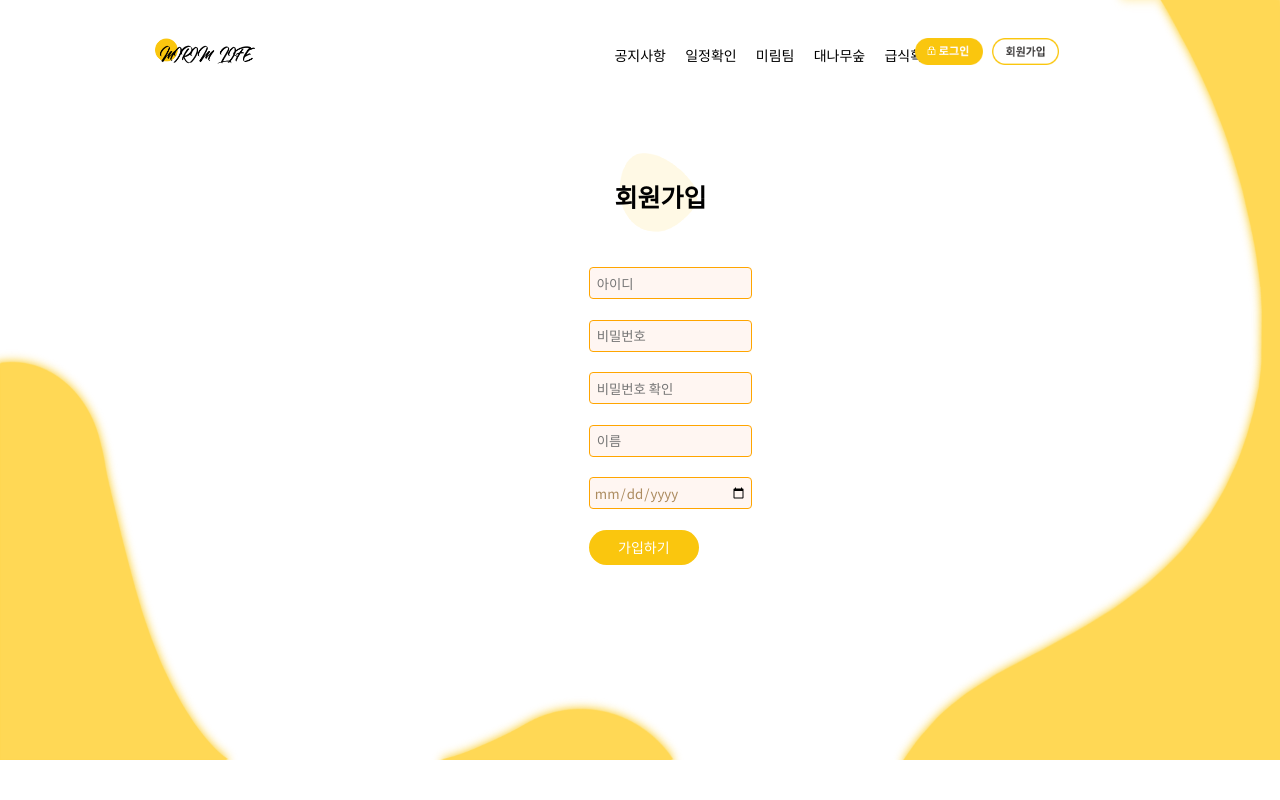
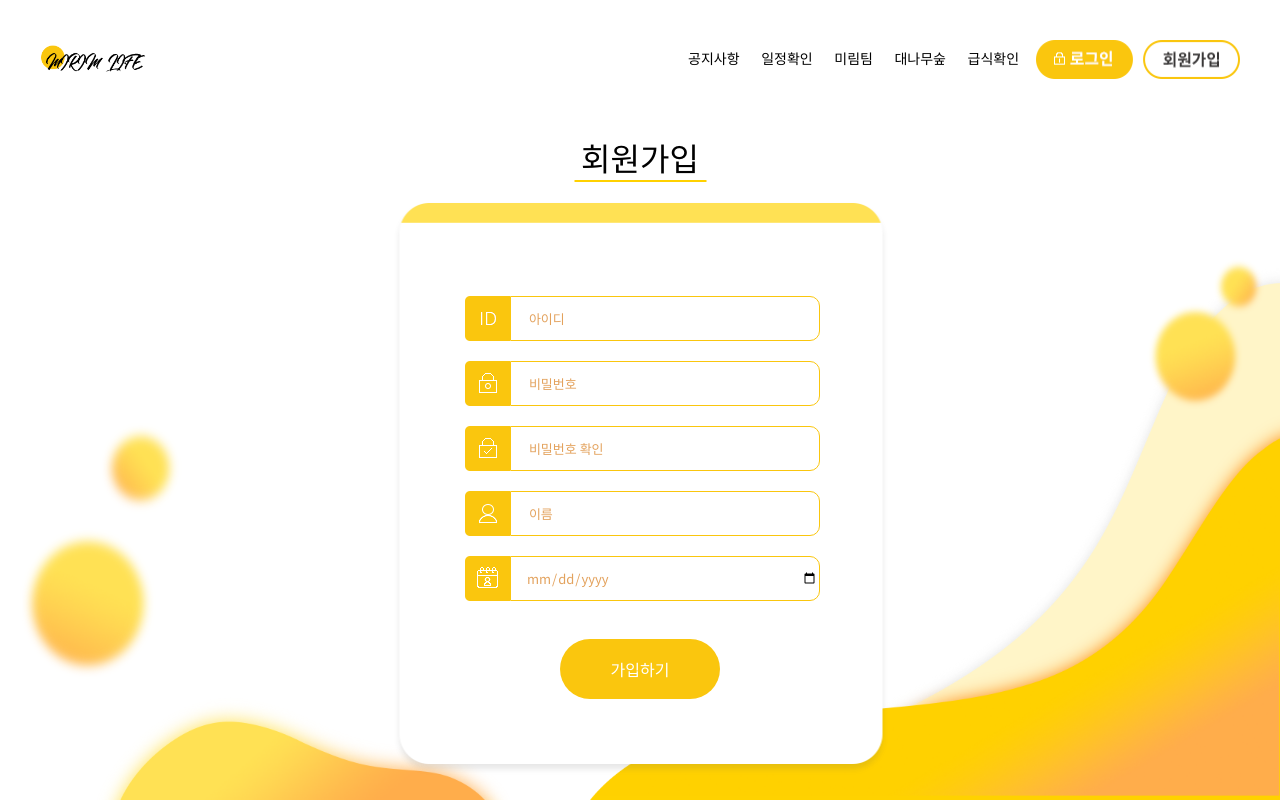
Before and after one commit to MirimLife/MirimLife, a PHP site: page /SignUp.html in a window 1280 px wide. Run offline with PHP 8.4, Linux system fonts and the light colour scheme.

Commit message:
구조 수정 및 회원가입 화면 구현

```diff
--- a/CSS/SignUp.css
+++ b/CSS/SignUp.css
@@ -2,130 +2,178 @@ body{
     position:fixed;
 }
 
+/* nav css */
+
+#nav{
+    position: relative;
+    width: 100%;
+    height: 39px;
+    padding-top: 40px;
+    padding-bottom: 40px;
+    z-index: 1;
+}
+
 #Logo{
     position: absolute;
-    width: 8%;
-    z-index: 0;
-    top: 5%;
-    margin-left:12%;
+    width: 106px;
+    height: 27px;
+    margin-top: 5px;
 }
 
-.Sign{
-    position: absolute;
-    width: 12%;
-    right: 16.5%;
-    top: 5%;
-}
-
-.Sign-In{
-    width: 44%;
-    margin-right: 5px;
-}
-
-.Sign-Up{
-    width: 44%;
+#Logo-img{
+    width: 100%;
+    height: 100%;
 }
 
 .Menu{
+    height: 53px;
     position: absolute;
-    top: 4%;
-    right: 22%;
+    display: inline-block;
+    right: 16%;
     width: 30%;
     font-size: 14px;
+    margin: 0;
 }
 
 .Menu-item{
     float: left;
     font-family: 'Noto Sans KR', sans-serif;
-    margin-right: 5%;
+    margin-right: 6%;
+    padding-top: 8px;
+}
+
+.Sign{
+    position: absolute;
+    display: inline-block;
+    right: 0;
+}
+
+.Sign-In{
+    width: 97px;
+    height: 39px;
+    margin-right: 10px;
+    float: left;
+}
+
+.Sign-Up{
+    width: 97px;
+    height: 39px;
+    float: left;
+}
+
+.Sign-In-img {
+    width: 100%;
+    height: 100%;
+}
+
+.Sign-Up-img {
+    width: 100%;
+    height: 100%;
+}
+
+
+/* container css */
+
+.container {
+    position: relative;
+    width: 100%;
+    height: 961px; /* 몇으로 해야할까 1080-961 */
+    z-index: 1;
+}
+
+.contents {
+    position: absolute;
+    margin-top: 15px; /* nav와 회원가입 글자사이 간격 */
+    width: 509px; /* 맞나..? */
+    height: 646px; /* 맞나... */
+    left: 50%;
+    transform: translateX(-50%);
+}
+
+/* 회원가입 글씨 */
+.title {
+    width: 100%;
+    height: 50px;
+    margin-bottom: 7px; /* 회원가입 글자와 창 간격 조절 */
 }
 
 .title-p{
-    position: absolute;
-    left: 48%;
-    top: 20%;
-    font-size: 25px;
+    text-align: center;
+    font-size: 32px;
     font-family: 'Noto Sans KR', sans-serif;
-    font-weight: bold;
+    margin: 0;  /* p태그 이 속성 reset.css로 옮겨도 이상없으면 옮기기 */
 }
 
-.title-img{
+.bar {
     position: absolute;
-    left: 48%;
-    top: 20%;
+    border: 1.1px solid #ffd100;
+    width: 130px;
+    left: 50%;
+    transform: translate(-50%, 0);
+}
+
+/* 창 이미지 */
+
+.window-img {
+    position: absolute;
+    text-align: center;
+}
+
+.window {
+    bottom: 0;
 }
 
 .input{
     position: absolute;
-    display: inline-block;
-    width: 20%;
-    left: 46%;
-    top: 35%;
+    top: 25%;
+    left: 50%;
+    transform: translate(-50%, 0);
+    width: 397px;
+    height: 405px;
+    text-align: center;
 }
 
-.input-id{
-    width: 60%;
-    height: 22px;
-    margin-bottom: 8%;
-    border-radius: 4px;
-    border:1px solid orange;
-    background-color: #fff6f2;
-    padding: 4px;
-    font-family: 'Noto Sans KR', sans-serif;
-    color: #ac8b5f;
-}
-.input-pw{
-    width: 60%;
-    height: 22px;
-    margin-bottom: 8%;
-    border-radius: 4px;
-    border:1px solid orange;
-    background-color: #fff6f2;
-    padding: 4px;
-    font-family: 'Noto Sans KR', sans-serif;
-    color: #ac8b5f;
-}
-.input-pwo{
-    width: 60%;
-    height: 22px;
-    margin-bottom: 8%;
-    border-radius: 4px;
-    border:1px solid orange;
-    background-color: #fff6f2;
-    padding: 4px;
-    font-family: 'Noto Sans KR', sans-serif;
-    color: #ac8b5f;
-}
-.input-name{
-    width: 60%;
-    height: 22px;
-    margin-bottom: 8%;
-    border-radius: 4px;
-    border:1px solid orange;
-    background-color: #fff6f2;
-    padding: 4px;
-    font-family: 'Noto Sans KR', sans-serif;
-    color: #ac8b5f;
-}
-.input-date{
-    width: 60%;
-    height: 22px;
-    margin-bottom: 8%;
-    border-radius: 4px;
-    border:1px solid orange;
-    background-color: #fff6f2;
-    padding: 4px;
-    font-family: 'Noto Sans KR', sans-serif;
-    color: #ac8b5f;
+.input-box {
+    position: relative;
+    width: 350px;
+    height: 40px;
+    margin-bottom: 25px;
+    left: 50%;
+    transform: translate(-50%, 0);
 }
 
+.input-img {
+    position: absolute;
+    text-align: left;
+}
+
+.input-info {
+    width: 291.5px;
+    height: 40px;
+    margin-left: 45px;
+    border-radius: 0 10px 10px 0;
+    border:1px solid #fac60e;
+    padding: 1.5px;
+    padding-left: 15px;
+    font-family: 'Noto Sans KR', sans-serif;
+}
+
+/* 생년월일만 속성 추가 */
+.input-info:last-child {
+    color: rgb(227, 162, 93);
+    font-size: 13px;
+}
+
+/* placeholder 색 변경 */
+.input-info::placeholder { color: rgb(227, 162, 93); font-size: 13px; }
+
 .input input#sub {
-    width:110px;
-    height:35px;
+    width:160px;
+    height:60px;
     border: 0;
-    border-radius: 25px;
+    border-radius: 50px;
     background-color: #fac60e;
     color:white;
-    font-size: 14px;
+    font-size: 16px;
     font-family: 'Noto Sans KR', sans-serif;
 }
--- a/CSS/reset.css
+++ b/CSS/reset.css
@@ -1,6 +1,8 @@
 body
 {
     margin: 0 auto;
+    width: 100%;
+    height:100vh;
 }
 
 ol,ul
@@ -9,8 +11,8 @@ ol,ul
 }
 
 #wrapper{
-    margin: 0;
-    width: 100%;
+    margin: 0 auto;
+    width: 1200px;
 }
 
 a{
@@ -19,9 +21,13 @@ a{
 }
 
 #BG{
-    z-index: 1;
+    position: absolute;
+    z-index: -1;
+}
+
+#BG-img {
     width: 100%;
-    height: 760px;
+    height:100vh;
 }
 
 input:focus {outline:none;}
--- a/SignUp.html
+++ b/SignUp.html
@@ -3,6 +3,7 @@
 <head>
     <meta charset="UTF-8">
     <meta name="viewport" content="width=device-width, initial-scale=1.0">
+    <meta name="viewport" content="width=device-width">
     <link rel="stylesheet" type="text/css" href="./CSS/SignUp.css?ver=1">
     <link rel="stylesheet" type="text/css" href="./CSS/reset.css?ver=1">
     <link rel="shortcut icon" href="IMG/Icon/favicon___.png">
@@ -17,7 +18,16 @@
     <title>SignUp</title>
 </head>
 <body oncontextmenu='return false' onselectstart='return false' ondragstart='return false'>
+    <div id="BG">
+        <img src="IMG/SignUp/BG2.png" id="BG-img">
+    </div>
+
     <div id="wrapper">
+        <div id="nav">   <!-- 네비게이션 바 -->
+            <a href="index.php" id="Logo">
+                <img id="Logo-img" src="IMG/Main/logo.png">
+            </a>
+
             <ul class="Menu">
                 <li class="Menu-item"><a href = "Notice.php">공지사항</a></li>
                 <li class="Menu-item"><a href = "#">일정확인</a></li>
@@ -26,28 +36,52 @@
                 <li class="Menu-item"><a href = "#">급식확인</a></li>
             </ul>
 
-        <div class="Sign">
-            <a href="SignIn.html"><img class="Sign-In" src="IMG/Main/Login.png"></a>
-            <a href="SignUp.html"><img class="Sign-Up" src="IMG/Main/SignUp.png"></a>
+            <div class="Sign"> <!-- 로그인, 회원가입 버튼-->
+                <a href="SignIn.html" class="Sign-In"><img class="Sign-In-img" src="IMG/Main/Login.png"></a>
+                <a href="SignUp.html" class=Sign-Up><img class="Sign-Up-img" src="IMG/Main/SignUp.png"></a>
             </div>
+        </div>
+
+        <div class="container">
+            <div class="contents">
+
+                <div class="title">
+                    <p class="title-p">회원가입</p>
+                    <div class="bar"></div>
+                </div>
+
+                <div class="window">
+                    <img src="IMG/SignUp/window.png" id="window-img">
 
                     <form method="POST" action="SignUp.php">
                         <div class="input">
-                <input type="text" class="input-id" placeholder=" 아이디" name="id" required>
-                <input type="password" class="input-pw" placeholder=" 비밀번호" name="pw" required>
-                <input type="password" class="input-pwo" placeholder=" 비밀번호 확인" name="pw_again" required>
-                <input type="text" class="input-name" placeholder=" 이름" name="name" required>
-                <input type="date" class="input-date" placeholder=" 생일" name="birth" required>
+                            <div class="input-box">
+                                <img src="IMG/SignUp/ID.png" class="input-img">
+                                <input type="text" class="input-info" placeholder=" 아이디" name="id" required>
+                            </div>
+                            <div class="input-box">
+                                <img src="IMG/SignUp/pw.png" class="input-img">
+                                <input type="password" class="input-info" placeholder=" 비밀번호" name="pw" required>
+                            </div>
+                            <div class="input-box">
+                                <img src="IMG/SignUp/pwc.png" class="input-img">
+                                <input type="password" class="input-info" placeholder=" 비밀번호 확인" name="pw_again" required>
+                            </div>
+                            <div class="input-box">
+                                <img src="IMG/SignUp/name.png" class="input-img">
+                                <input type="text" class="input-info" placeholder=" 이름" name="name" required>
+                            </div>
+                            <div class="input-box">
+                                <img src="IMG/SignUp/birth.png" class="input-img">
+                                <input type="date" class="input-info" name="birth" required>
+                            </div>
                             <br>
                             <input type = "submit" value = "가입하기" id="sub">
                         </div>
                     </form>
-
-            <img class="title-img" src="IMG/SignUp/BG1.png">
-            <p class="title-p">회원가입</p>
-
-        <a href="index.php"><img id="Logo" src="IMG/Main/logo.png"></a>
-        <img src="IMG/SignUp/BG.png" id="BG">
+                </div>
+            </div>
+        </div>
     </div>
 </body>
 </html>
```
Also changed, not shown: IMG/SignUp/BG2.png (added), IMG/SignUp/birth.png (renamed from IMG/SignUp/생년월일.png), IMG/SignUp/name.png (renamed from IMG/SignUp/이름.png), IMG/SignUp/window.png (added). Lines whose indentation alone changed are shown as unchanged.
